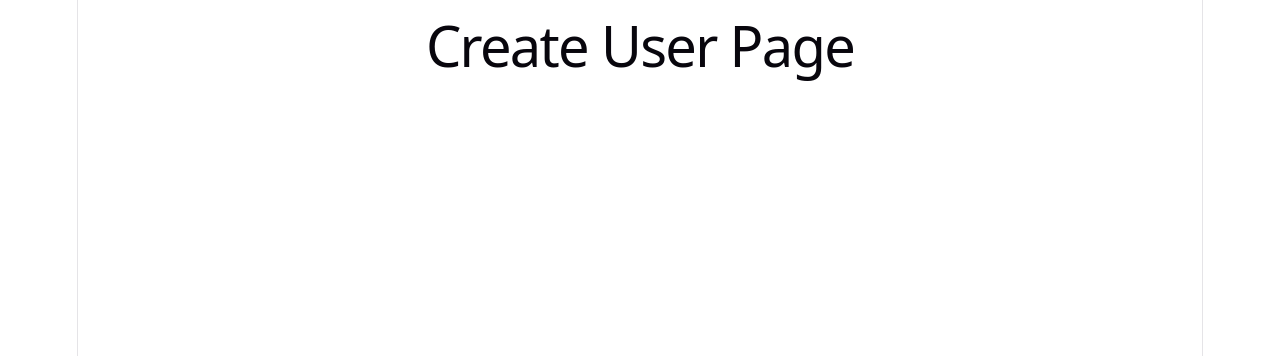
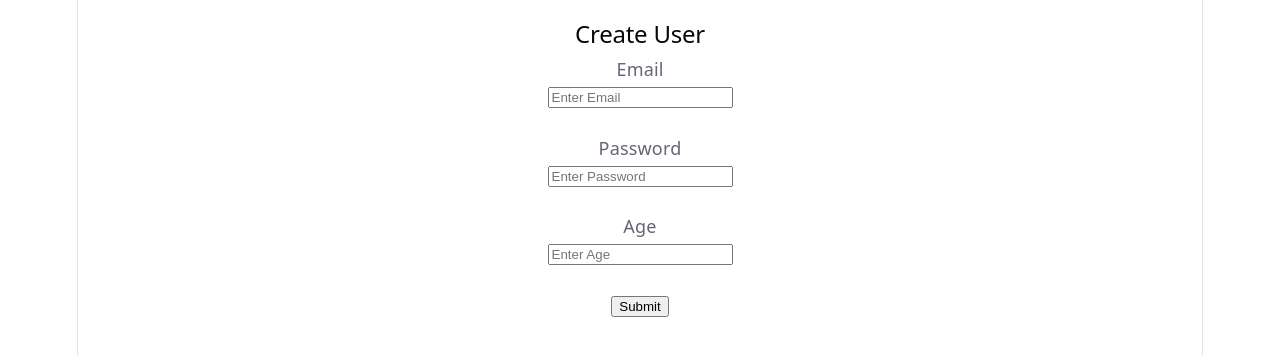
Before and after one commit to nishu-kashyap/user-app, a React (Vite) app: page /create_user in a window 1280 px wide. Shown: the top 356 px of the page. Built offline with nearby package versions, Linux system fonts and the light colour scheme.

Commit message:
Add create user form

```diff
--- a/src/components/create_user.jsx
+++ b/src/components/create_user.jsx
@@ -1,7 +1,54 @@
+import { useState } from "react";
+
 function CreateUser() {
+    const [email, setEmail] = useState("");
+    const [password, setPassword] = useState("");
+    const [age, setAge] = useState("");
+
     return (
-        <div>
-            <h1>Create User Page</h1>
+        <div style={{ padding: "20px" }}>
+            <h2>Create User</h2>
+
+            <div>
+                <label>Email</label>
+                <br />
+                <input
+                    type="email"
+                    placeholder="Enter Email"
+                    value={email}
+                    onChange={(e) => setEmail(e.target.value)}
+                />
+            </div>
+
+            <br />
+
+            <div>
+                <label>Password</label>
+                <br />
+                <input
+                    type="password"
+                    placeholder="Enter Password"
+                    value={password}
+                    onChange={(e) => setPassword(e.target.value)}
+                />
+            </div>
+
+            <br />
+
+            <div>
+                <label>Age</label>
+                <br />
+                <input
+                    type="number"
+                    placeholder="Enter Age"
+                    value={age}
+                    onChange={(e) => setAge(e.target.value)}
+                />
+            </div>
+
+            <br />
+
+            <button>Submit</button>
         </div>
     );
 }
```
